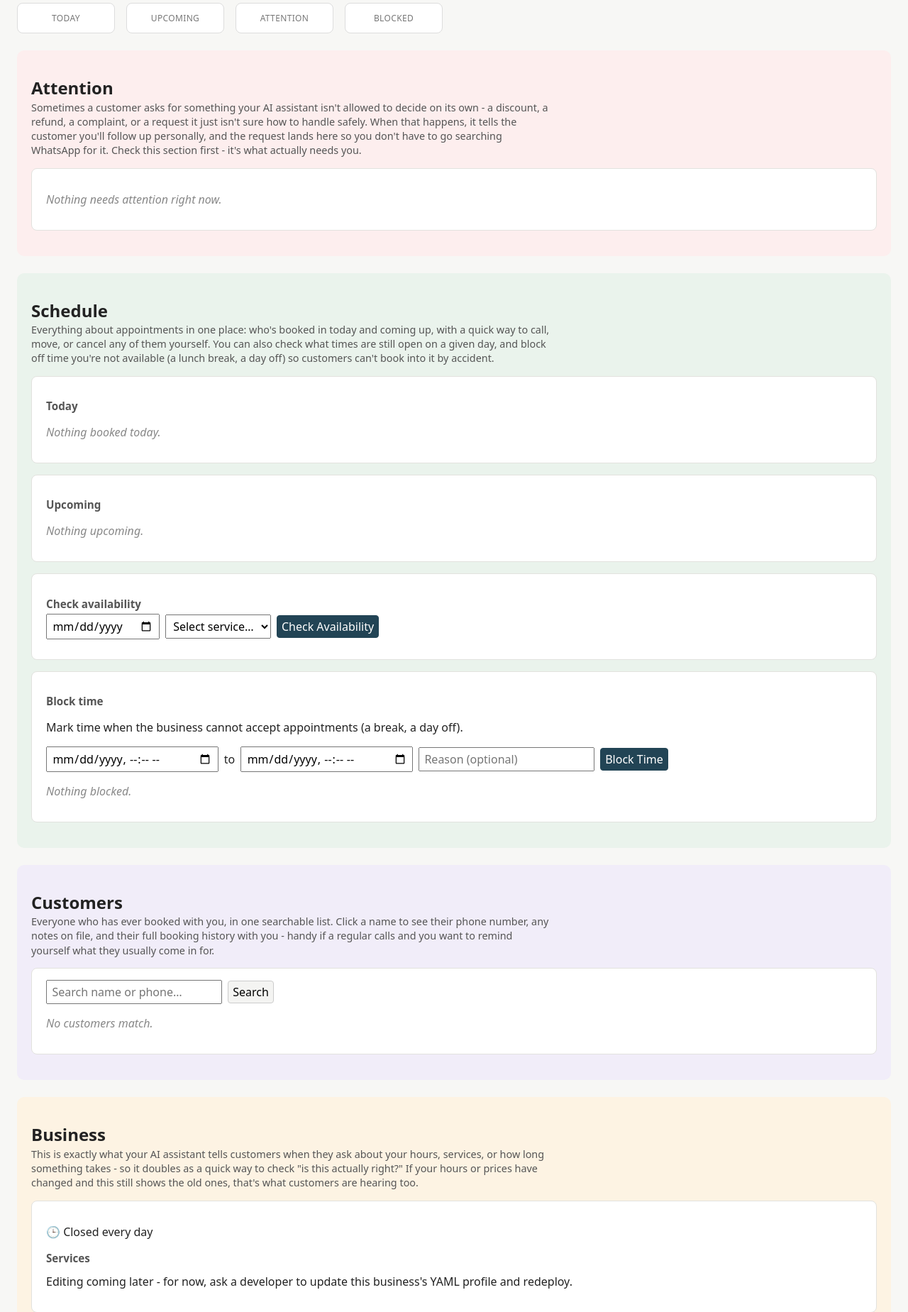
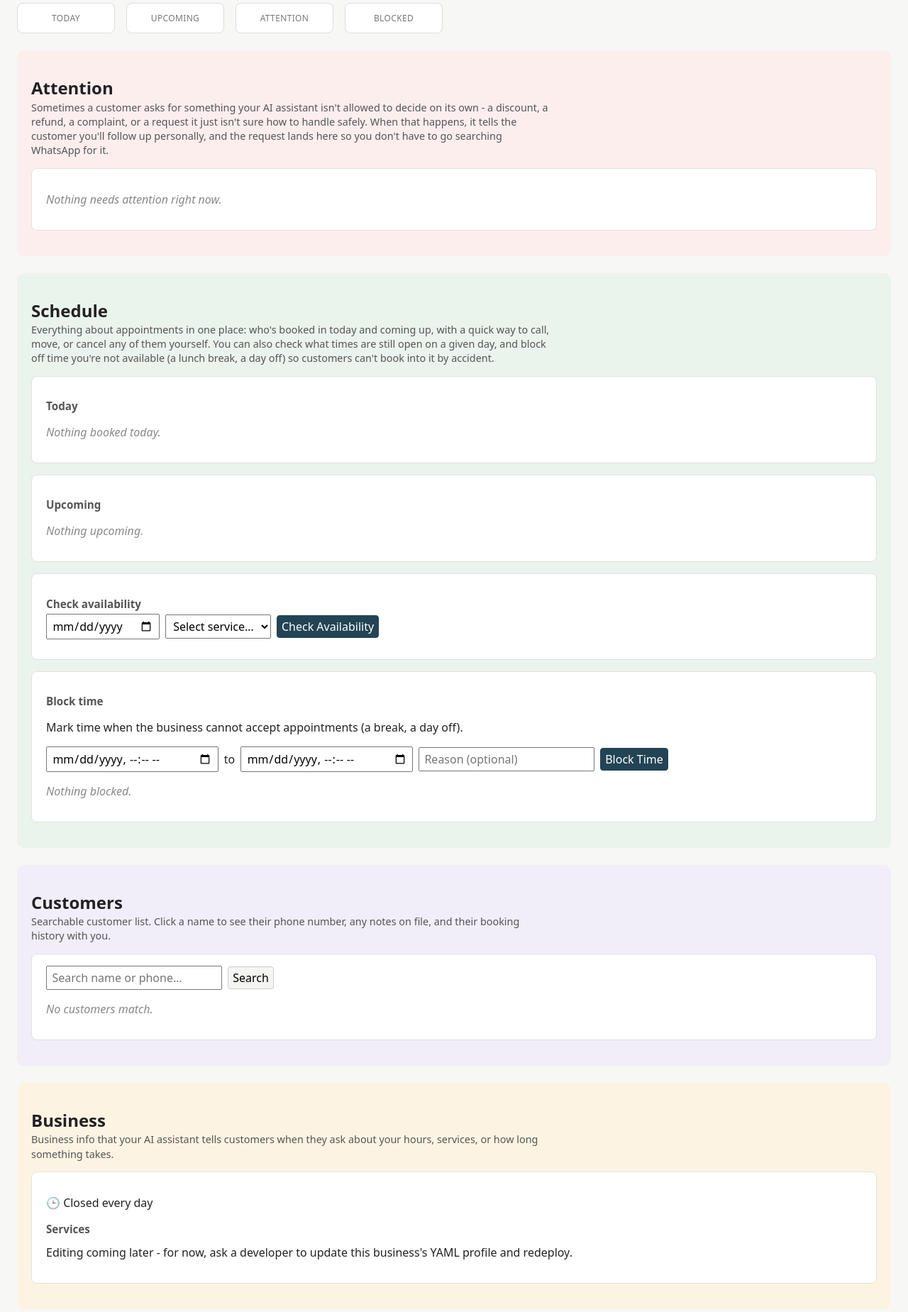
Before and after one commit to jgyy/agents42, a FastAPI app: template app/src/agents42/templates/dashboard.html in a window 1280 px wide. Shown: the part 174-2023 px from the top of the page at 71% size. Run offline with FastAPI, Linux system fonts and the light colour scheme; the template is opened without the code that fills it, so the values that code supplies are empty; parts of the project's set-up code (start-up, migrations or seed data) failed here and were passed over.

Commit message:
polish: tighten section description wording
Trimmed the Attention/Customers/Business/Activity descriptions to be more concise while keeping
the same plain-language intent for a first-time owner.

Co-Authored-By: Claude Sonnet 5 <noreply@anthropic.com>

```diff
--- a/app/src/agents42/templates/dashboard.html
+++ b/app/src/agents42/templates/dashboard.html
@@ -114,8 +114,7 @@
   <p class="desc">Sometimes a customer asks for something your AI assistant isn't allowed to decide on its
     own - a discount, a refund, a complaint, or a request it just isn't sure how to handle safely.
     When that happens, it tells the customer you'll follow up personally, and the request lands
-    here so you don't have to go searching WhatsApp for it. Check this section first - it's what
-    actually needs you.</p>
+    here so you don't have to go searching WhatsApp for it.</p>
   <div class="panel">
     {% for e in open_escalations %}
       <div class="escalation">
@@ -230,9 +229,7 @@
 
 <section id="customers" class="area">
   <h2>Customers</h2>
-  <p class="desc">Everyone who has ever booked with you, in one searchable list. Click a name to see
-    their phone number, any notes on file, and their full booking history with you - handy if a
-    regular calls and you want to remind yourself what they usually come in for.</p>
+  <p class="desc">Searchable customer list. Click a name to see their phone number, any notes on file, and their booking history with you.</p>
   <div class="panel">
     <form class="customer-search-form" method="get" action="/#customers">
       <input type="text" name="customer_q" placeholder="Search name or phone…" value="{{ customer_q or '' }}">
@@ -254,10 +251,8 @@
 
 <section id="business" class="area">
   <h2>Business</h2>
-  <p class="desc">This is exactly what your AI assistant tells customers when they ask about your
-    hours, services, or how long something takes - so it doubles as a quick way to check "is this
-    actually right?" If your hours or prices have changed and this still shows the old ones,
-    that's what customers are hearing too.</p>
+  <p class="desc">Business info that your AI assistant tells customers when they ask about your
+    hours, services, or how long something takes.</p>
   <div class="panel">
     <h3>{{ profile.name }}</h3>
     {% if profile.address %}<p>📍 {{ profile.address }}</p>{% endif %}
@@ -283,9 +278,7 @@
 
 <section id="activity" class="area">
   <h2>Activity</h2>
-  <p class="desc">A quiet history log - bookings that were recently cancelled or moved, and requests
-    you've already taken care of. Nothing here needs anything from you; it's just here so you can
-    look back if a customer mentions something and you want to check what happened.</p>
+  <p class="desc">History log. You can look back if a customer mentions something and you want to check what happened.</p>
 
   <div class="panel">
     <h3>Recently cancelled / changed</h3>
```
